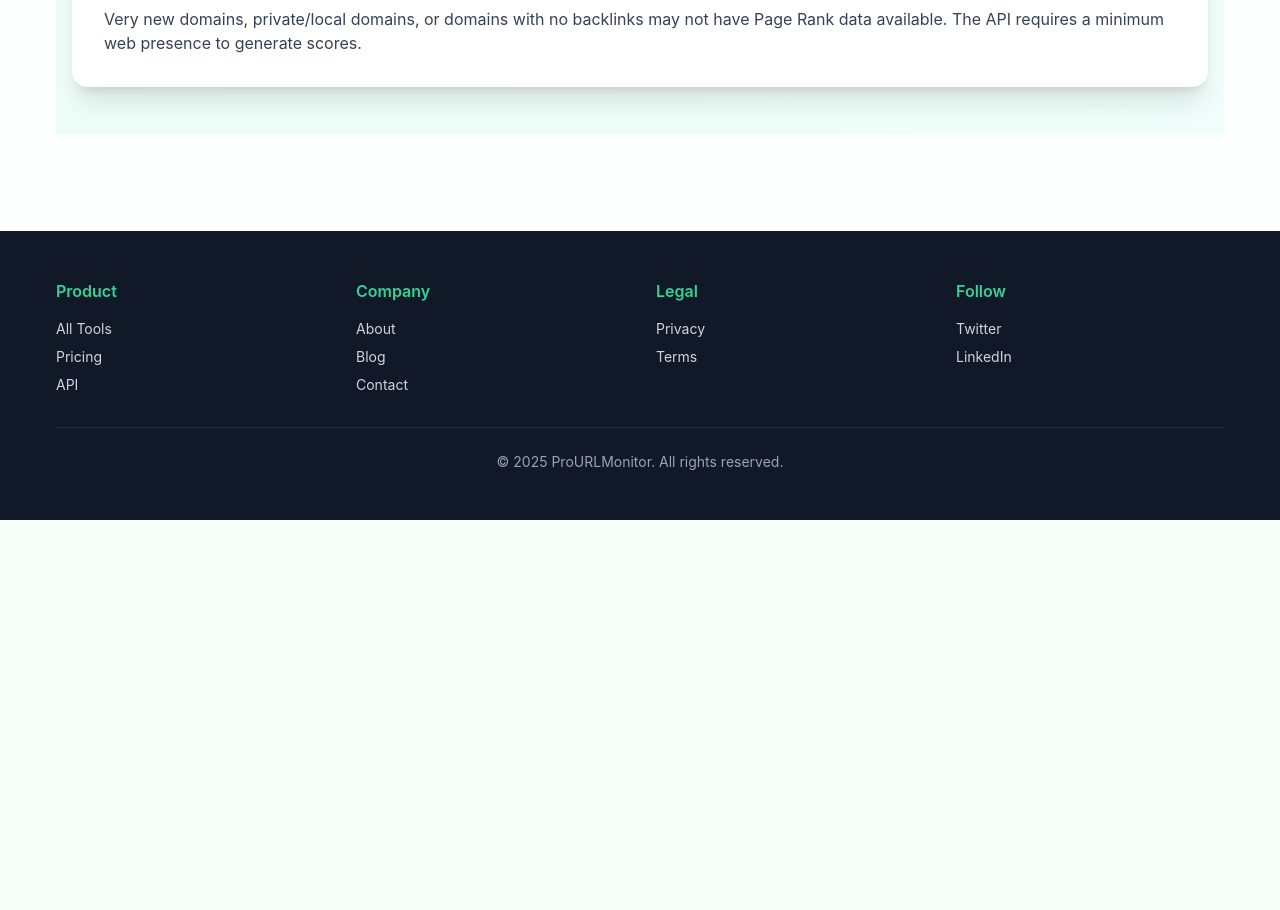
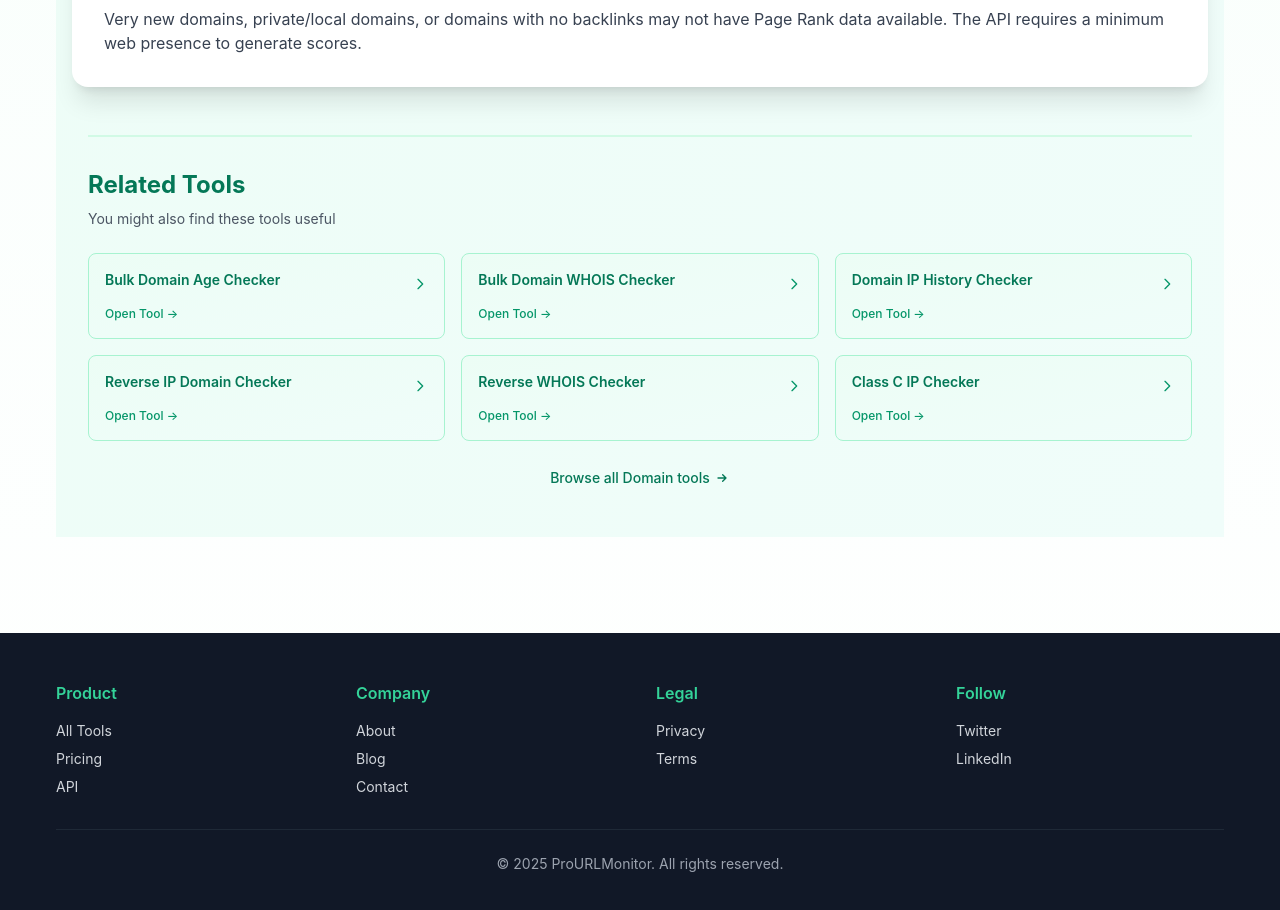
Before and after one commit to owaiskhaaan-sys/pro-url-monitor, a Next.js app: page /tools/domain-authority-checker in a window 1280 px wide. Shown: the part 2740-3650 px from the top of the page. Before the commit the page ends 3260 px from the top, so only its background shows below. Built offline with nearby package versions, Linux system fonts and the light colour scheme.

Commit message:
feat: add RelatedTools component for internal linking across tool pages - improves SEO and user discovery

```diff
--- /dev/null
+++ b/components/RelatedTools.js
@@ -0,0 +1,174 @@
+import Link from 'next/link';
+
+/**
+ * Related Tools Component - Shows related tools based on category
+ * Improves internal linking and helps users discover relevant tools
+ *
+ * Usage:
+ * <RelatedTools currentTool="/tools/http-status-checker" category="Network" />
+ */
+
+const allTools = {
+  SEO: [
+    { title: 'SEO Audit Tool', href: '/tools/seo-audit' },
+    { title: 'Meta Tag Generator', href: '/tools/meta-generator' },
+    { title: 'Schema Markup Generator', href: '/tools/schema-generator' },
+    { title: 'Keyword Density Checker', href: '/tools/keyword-density-checker' },
+    { title: 'Heading Tag Analyzer', href: '/tools/heading-analyzer' },
+    { title: 'Robots.txt Generator', href: '/tools/robots-txt-generator' },
+    { title: 'Sitemap Generator', href: '/tools/xml-html-sitemap-generator' },
+    { title: 'Meta Description Generator', href: '/tools/meta-description-generator' },
+    { title: 'SEO Title Generator', href: '/tools/seo-title-generator' },
+    { title: 'Alt Text Generator', href: '/tools/alt-text-generator' },
+    { title: 'Google Index Checker', href: '/tools/google-index-checker' },
+    { title: 'Internal Linking Assistant', href: '/tools/internal-linking-assistant' },
+  ],
+  Network: [
+    { title: 'HTTP Status Checker', href: '/tools/http-status-checker' },
+    { title: 'Broken Links Checker', href: '/tools/broken-links-checker' },
+    { title: 'Server Status Checker', href: '/tools/server-status-checker' },
+    { title: 'Ping Multiple URLs', href: '/tools/ping-multiple-urls-online' },
+    { title: 'Server Port Scanner', href: '/tools/server-port-scanner' },
+    { title: 'Traceroute Tool', href: '/tools/traceroute' },
+    { title: 'Different Locations Ping', href: '/tools/different-locations-ping' },
+  ],
+  DNS: [
+    { title: 'DNS Records Checker', href: '/tools/dns-records-checker' },
+    { title: 'DNS Propagation Checker', href: '/tools/dns-propagation-checker' },
+    { title: 'DNS Report Checker', href: '/tools/dns-report-checker' },
+    { title: 'Reverse NS Checker', href: '/tools/reverse-ns-checker' },
+  ],
+  Domain: [
+    { title: 'Domain Authority Checker', href: '/tools/domain-authority-checker' },
+    { title: 'Bulk Domain Age Checker', href: '/tools/bulk-domain-age-checker' },
+    { title: 'Bulk Domain WHOIS Checker', href: '/tools/bulk-domain-whois-checker' },
+    { title: 'Domain IP History Checker', href: '/tools/domain-ip-history-checker' },
+    { title: 'Reverse IP Domain Checker', href: '/tools/reverse-ip-domain-checker' },
+    { title: 'Reverse WHOIS Checker', href: '/tools/reverse-whois-checker' },
+    { title: 'Class C IP Checker', href: '/tools/class-c-ip-checker' },
+    { title: 'IP Location', href: '/tools/ip-location' },
+  ],
+  Text: [
+    { title: 'Word Counter', href: '/tools/word-counter' },
+    { title: 'Case Converter', href: '/tools/case-converter' },
+    { title: 'Text Cleaner', href: '/tools/text-cleaner' },
+    { title: 'Find and Replace', href: '/tools/find-and-replace' },
+    { title: 'Sort Text Lines', href: '/tools/sort-text-lines' },
+    { title: 'Remove Line Breaks', href: '/tools/remove-line-breaks' },
+    { title: 'Duplicate Line Remover', href: '/tools/duplicate-line-remover' },
+    { title: 'Text Diff Checker', href: '/tools/text-diff-checker' },
+    { title: 'Text Reverser', href: '/tools/text-reverser' },
+    { title: 'Text to Slug', href: '/tools/text-to-slug' },
+  ],
+  Code: [
+    { title: 'HTML Beautifier', href: '/tools/html-beautifier-minifier' },
+    { title: 'CSS Beautifier', href: '/tools/css-beautifier-minifier' },
+    { title: 'JSON Beautifier', href: '/tools/json-beautifier-validator' },
+    { title: 'XML Beautifier', href: '/tools/xml-beautifier-validator' },
+    { title: 'SQL Formatter', href: '/tools/sql-formatter' },
+    { title: 'PHP Beautifier', href: '/tools/php-beautifier' },
+    { title: 'Python Formatter', href: '/tools/python-formatter' },
+    { title: 'Regex Tester', href: '/tools/regex-tester' },
+    { title: 'Code Syntax Highlighter', href: '/tools/code-syntax-highlighter' },
+  ],
+  Encoder: [
+    { title: 'Base64 Encoder/Decoder', href: '/tools/base64-encoder-decoder' },
+    { title: 'URL Encoder/Decoder', href: '/tools/url-encoder-decoder' },
+    { title: 'HTML Encoder/Decoder', href: '/tools/html-encoder-decoder' },
+    { title: 'JWT Decoder', href: '/tools/jwt-decoder' },
+    { title: 'MD5 Generator', href: '/tools/md5-generator' },
+    { title: 'SHA256 Generator', href: '/tools/sha256-generator' },
+    { title: 'SHA512 Generator', href: '/tools/sha512-generator' },
+    { title: 'Binary Translator', href: '/tools/binary-translator' },
+    { title: 'ASCII Converter', href: '/tools/ascii-converter' },
+    { title: 'ROT13 Cipher', href: '/tools/rot13-cipher' },
+  ],
+  Color: [
+    { title: 'HEX to RGB Converter', href: '/tools/hex-to-rgb' },
+    { title: 'RGB to HEX Converter', href: '/tools/rgb-to-hex' },
+    { title: 'HSL to RGB Converter', href: '/tools/hsl-to-rgb' },
+    { title: 'RGB to HSL Converter', href: '/tools/rgb-to-hsl' },
+    { title: 'CMYK to RGB Converter', href: '/tools/cmyk-to-rgb' },
+    { title: 'RGB to CMYK Converter', href: '/tools/rgb-to-cmyk' },
+    { title: 'Color Palette Generator', href: '/tools/color-palette-generator' },
+    { title: 'Color Shades Generator', href: '/tools/color-shades-generator' },
+    { title: 'Color Mixer', href: '/tools/color-mixer' },
+    { title: 'Color Name Finder', href: '/tools/color-name-finder' },
+  ],
+  Binary: [
+    { title: 'Binary Converter', href: '/tools/binary-converter' },
+    { title: 'Binary Calculator', href: '/tools/binary-calculator' },
+    { title: 'Binary to Decimal', href: '/tools/binary-to-decimal' },
+    { title: 'Binary to HEX', href: '/tools/binary-to-hex' },
+    { title: 'Decimal to Binary', href: '/tools/decimal-to-binary' },
+    { title: 'Decimal to HEX', href: '/tools/decimal-to-hex' },
+    { title: 'HEX Converter', href: '/tools/hex-converter' },
+    { title: 'HEX to Binary', href: '/tools/hex-to-binary' },
+    { title: 'HEX to Decimal', href: '/tools/hex-to-decimal' },
+    { title: 'Octal to Binary', href: '/tools/octal-to-binary' },
+    { title: 'Bitwise Operations', href: '/tools/bitwise-operations' },
+  ],
+};
+
+export default function RelatedTools({ currentTool, category = 'SEO', maxTools = 6 }) {
+  if (!category || !allTools[category]) {
+    return null;
+  }
+
+  // Get tools from category, exclude current tool
+  const relatedTools = allTools[category]
+    .filter(tool => tool.href !== currentTool)
+    .slice(0, maxTools);
+
+  if (relatedTools.length === 0) {
+    return null;
+  }
+
+  return (
+    <section className="mt-12 pt-8 border-t-2 border-emerald-100">
+      <div className="mb-6">
+        <h2 className="text-2xl font-bold text-emerald-700 mb-2">Related Tools</h2>
+        <p className="text-gray-600 text-sm">You might also find these tools useful</p>
+      </div>
+
+      <div className="grid grid-cols-1 sm:grid-cols-2 lg:grid-cols-3 gap-4">
+        {relatedTools.map((tool, index) => (
+          <Link
+            key={index}
+            href={tool.href}
+            className="group p-4 bg-gradient-to-br from-emerald-50 to-teal-50 rounded-lg border border-emerald-200 hover:border-emerald-400 hover:shadow-md transition-all"
+          >
+            <div className="flex items-center justify-between">
+              <h3 className="font-semibold text-emerald-700 group-hover:text-emerald-800 text-sm">
+                {tool.title}
+              </h3>
+              <svg
+                className="w-4 h-4 text-emerald-600 group-hover:translate-x-1 transition-transform"
+                fill="none"
+                stroke="currentColor"
+                viewBox="0 0 24 24"
+              >
+                <path strokeLinecap="round" strokeLinejoin="round" strokeWidth={2} d="M9 5l7 7-7 7" />
+              </svg>
+            </div>
+            <div className="mt-2 text-xs text-emerald-600 font-medium">
+              Open Tool →
+            </div>
+          </Link>
+        ))}
+      </div>
+
+      <div className="mt-6 text-center">
+        <Link
+          href="/#all-tools"
+          className="inline-flex items-center text-emerald-700 hover:text-emerald-800 font-medium text-sm"
+        >
+          <span>Browse all {category} tools</span>
+          <svg className="w-4 h-4 ml-1" fill="none" stroke="currentColor" viewBox="0 0 24 24">
+            <path strokeLinecap="round" strokeLinejoin="round" strokeWidth={2} d="M13 7l5 5m0 0l-5 5m5-5H6" />
+          </svg>
+        </Link>
+      </div>
+    </section>
+  );
+}
--- a/pages/tools/domain-authority-checker.js
+++ b/pages/tools/domain-authority-checker.js
@@ -1,6 +1,7 @@
 import { useState } from 'react';
 import Layout from '../../components/Layout';
 import VerifiedButton from '../../components/VerifiedButton';
+import RelatedTools from '../../components/RelatedTools';
 
 export default function DomainAuthorityChecker() {
   const [urls, setUrls] = useState('');
@@ -370,6 +371,10 @@ export default function DomainAuthorityChecker() {
             </div>
           </div>
         </div>
+
+        <div className="max-w-7xl mx-auto px-4">
+          <RelatedTools currentTool="/tools/domain-authority-checker" category="Domain" />
+        </div>
       </div>
     </Layout>
   );
--- a/pages/tools/http-status-checker.js
+++ b/pages/tools/http-status-checker.js
@@ -2,6 +2,7 @@ import { useState } from 'react';
 import Layout from '../../components/Layout';
 import Head from 'next/head';
 import VerifiedButton from '../../components/VerifiedButton';
+import RelatedTools from '../../components/RelatedTools';
 
 export default function HTTPStatusChecker() {
   const [urls, setUrls] = useState('');
@@ -363,6 +364,10 @@ export default function HTTPStatusChecker() {
             </div>
           </div>
         </div>
+
+        <div className="max-w-4xl mx-auto px-4">
+          <RelatedTools currentTool="/tools/http-status-checker" category="Network" />
+        </div>
       </div>
     </Layout>
   );
--- a/pages/tools/meta-generator.js
+++ b/pages/tools/meta-generator.js
@@ -2,6 +2,7 @@ import { useState } from 'react';
 import Layout from '../../components/Layout';
 import Head from 'next/head';
 import VerifiedButton from '../../components/VerifiedButton';
+import RelatedTools from '../../components/RelatedTools';
 
 export default function MetaGenerator() {
   const [title, setTitle] = useState('');
@@ -433,6 +434,10 @@ ${image ? `<meta property="twitter:image" content="${image}">` : ''}`}</code>
             </div>
           </div>
         </div>
+
+        <div className="max-w-6xl mx-auto px-4">
+          <RelatedTools currentTool="/tools/meta-generator" category="SEO" />
+        </div>
       </div>
     </Layout>
   );
```
